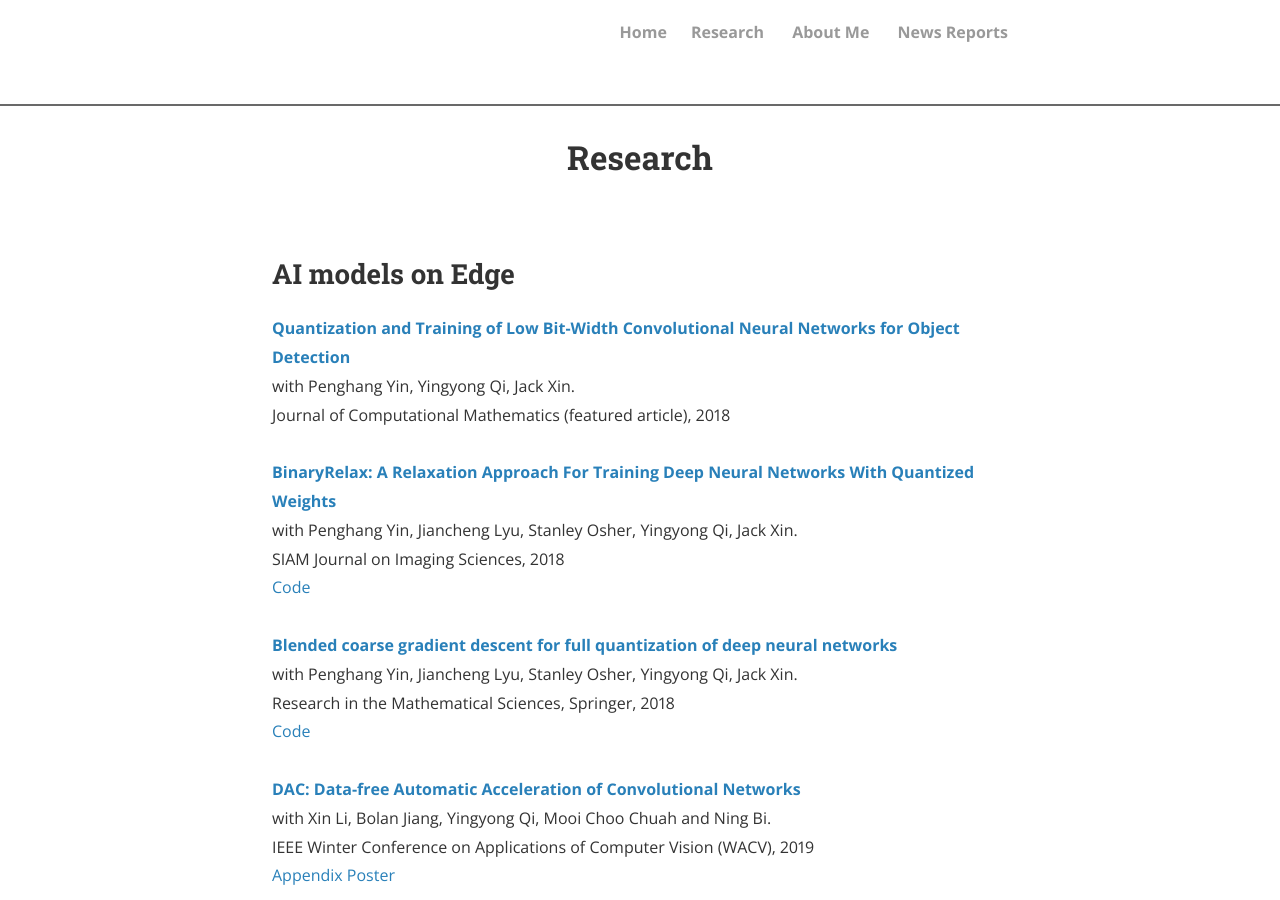
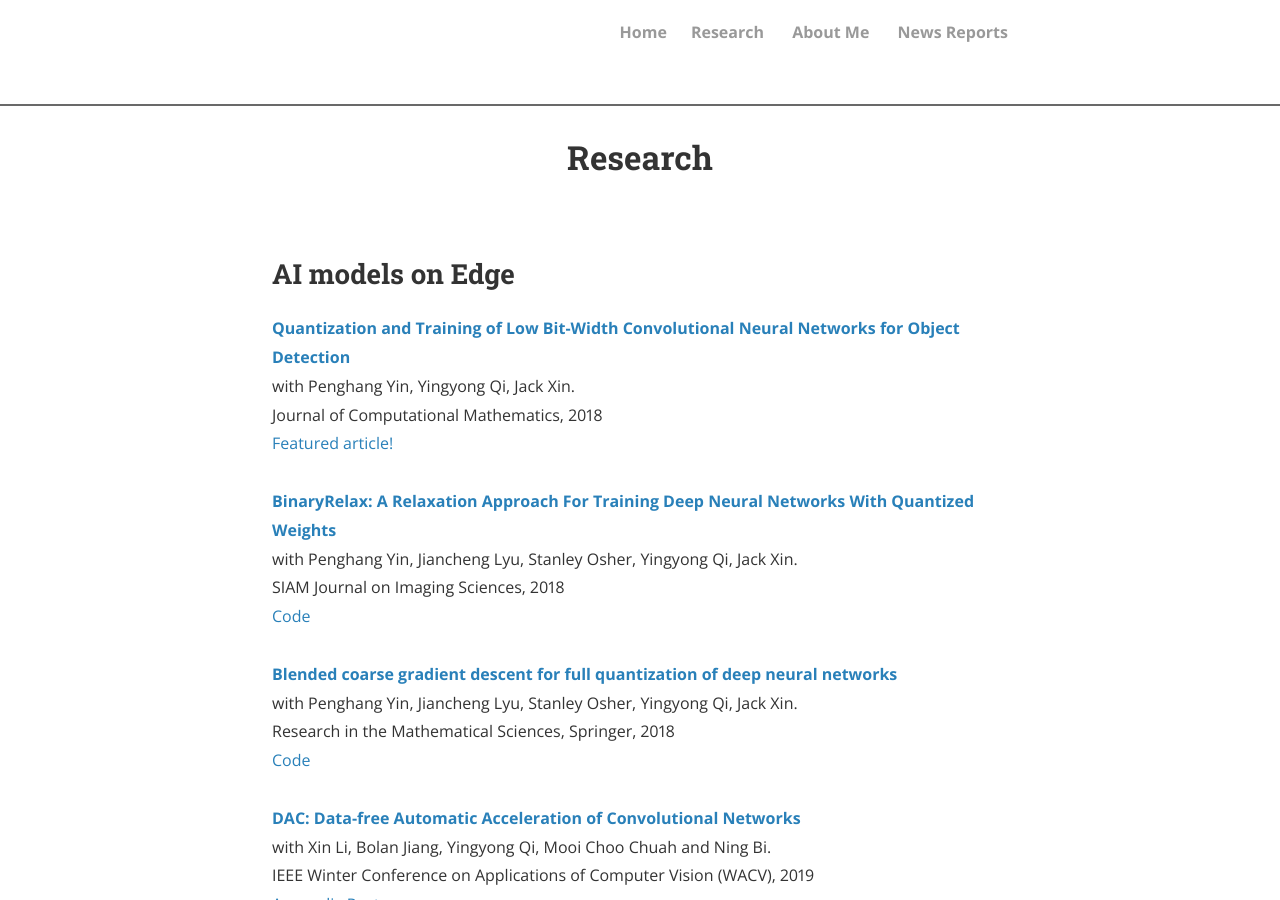
Before and after one commit to zsivine/zsivine.github.io, a Jekyll site: the page built from research.html, in a window 1280 px wide and 900 px high. Built offline with Jekyll 4.4.1, drawn with Linux system fonts in a browser that asks for light colours; nearby versions of some CDN libraries; comment, search, counter and statistics services are not loaded; a style sheet for code colours, icons or effects is not loaded.

```diff
--- a/research.html
+++ b/research.html
@@ -10,7 +10,10 @@ permalink: /research/
     Quantization and Training of Low Bit-Width Convolutional Neural
     Networks for Object Detection</a></strong>
 <br>with Penghang Yin, Yingyong Qi, Jack Xin. <br>
-    Journal of Computational Mathematics (featured article), 2018<br>
+    Journal of Computational Mathematics, 2018<br>
+    <a href="https://www.global-sci.org/jcm/">Featured article!</a> <br>
+
+
 
 <br>
 <strong><a href="https://arxiv.org/abs/1801.06313">
--- a/webreport.html
+++ b/webreport.html
@@ -5,7 +5,6 @@ permalink: /webreport/
 ---
 My researchs are reported on some media websties.
 Please take a look at these followings:
-<br>
 <br>
 <a href="https://www.qualcomm.com/research/artificial-intelligence/ai-research/papers" target="_self">
     My papers in the Qualcomm AI Research</a><br>
```
